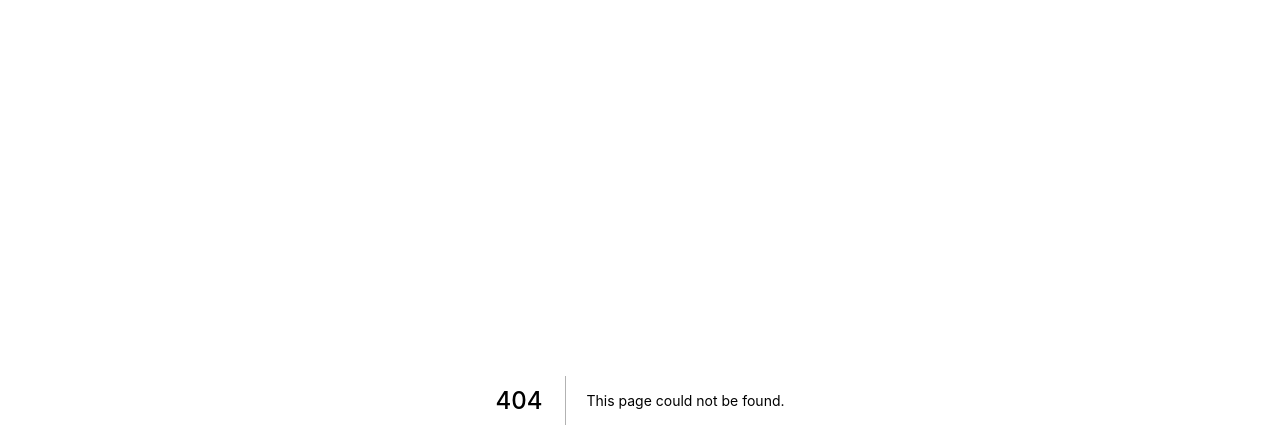
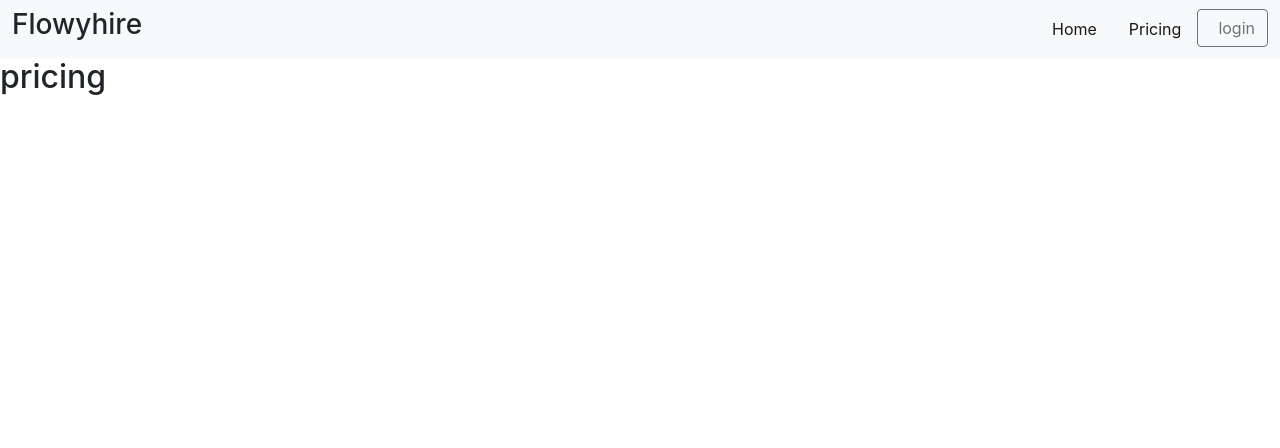
Before and after one commit to akram-tello/flowyhire, a Next.js app: page /pricing in a window 1280 px wide. Before the commit this address had no page. Shown: the top 448 px of the page. Built offline with nearby package versions, Linux system fonts and the light colour scheme; no server answers.

Commit message:
add pricing page

```diff
--- /dev/null
+++ b/components/Navbar/index.js
@@ -0,0 +1,50 @@
+import React from 'react'
+import { useUser } from '@auth0/nextjs-auth0'
+
+const index = () => {
+  const { user } = useUser();
+    return (
+        <>
+            <nav className="navbar navbar-expand-lg navbar-light bg-light">
+                <div className="container-fluid">
+                    <h3>Flowyhire</h3>
+                    {/* <a class="navbar-brand logo" href="#"></a> */}
+                    <button className="navbar-toggler" type="button" data-bs-toggle="collapse" data-bs-target="#navbarNav" aria-controls="navbarNav" aria-expanded="false" aria-label="Toggle navigation">
+                        <span className="navbar-toggler-icon"></span>
+                    </button>
+                    <div className="collapse navbar-collapse" id="navbarNav">
+                        <ul className="navbar-nav ms-md-auto gap-2">
+                            {/* only show login if there is no user */}
+                            {!user && (
+                                <>
+                                    <li className="nav-item rounded">
+                                        <a className="nav-link active" aria-current="page" href="/"><i className="bi bi-house-fill me-2"></i>Home</a>
+                                    </li>
+                                    <li className="nav-item rounded">
+                                        <a className="nav-link active" aria-current="page" href="/pricing"><i className="bi bi-house-fill me-2"></i>Pricing</a>
+                                    </li>
+                                    <li className="nav-item rounded">
+                                        <a className="btn btn-outline-secondary" href="/api/auth/login"><i className="bi bi-telephone-fill me-2"></i>login</a>
+                                    </li>
+                                </>
+                            )}
+                            {/* if there is user, show the user info and logout btn */}
+                            {user && (
+                                <>
+                                    <img src={user.picture} className="rounded-circle" width="50" height="50" />
+                                    <p>{user.name}</p>
+                                    <li className="nav-item rounded">
+                                        <a className="btn btn-outline-danger" href="/api/auth/logout"><i className="bi bi-telephone-fill me-2"></i>logout</a>
+                                    </li>
+                                </>
+                            )}
+
+                        </ul>
+                    </div>
+                </div>
+            </nav>
+        </>
+    )
+}
+
+export default index
--- /dev/null
+++ b/pages/pricing.js
@@ -0,0 +1,12 @@
+import React from 'react'
+import Navbar from '../components/Navbar'
+const pricing = () => {
+    return (
+        <>
+            <Navbar />
+            <h2>pricing</h2>
+        </>
+    )
+}
+
+export default pricing
```
Also changed, not shown: pages/index.js (+2 -37 lines).
